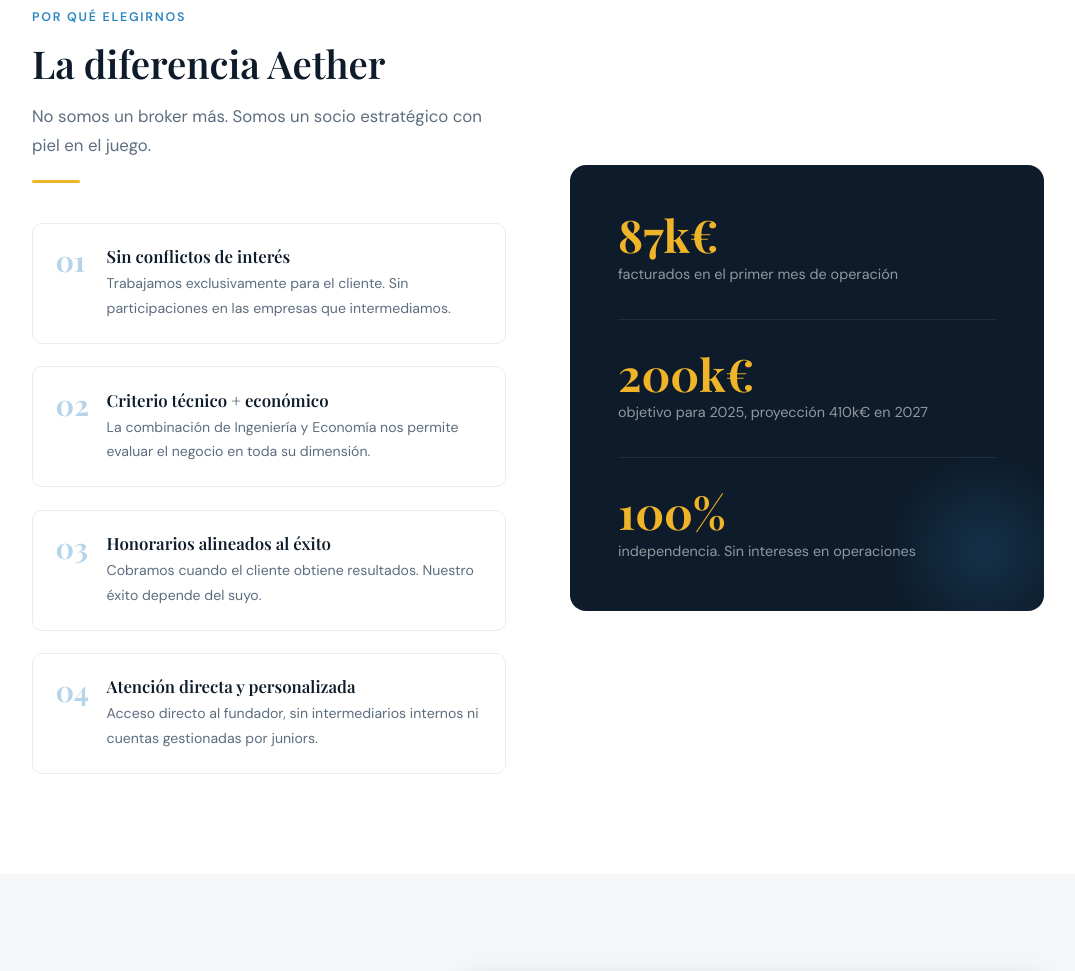
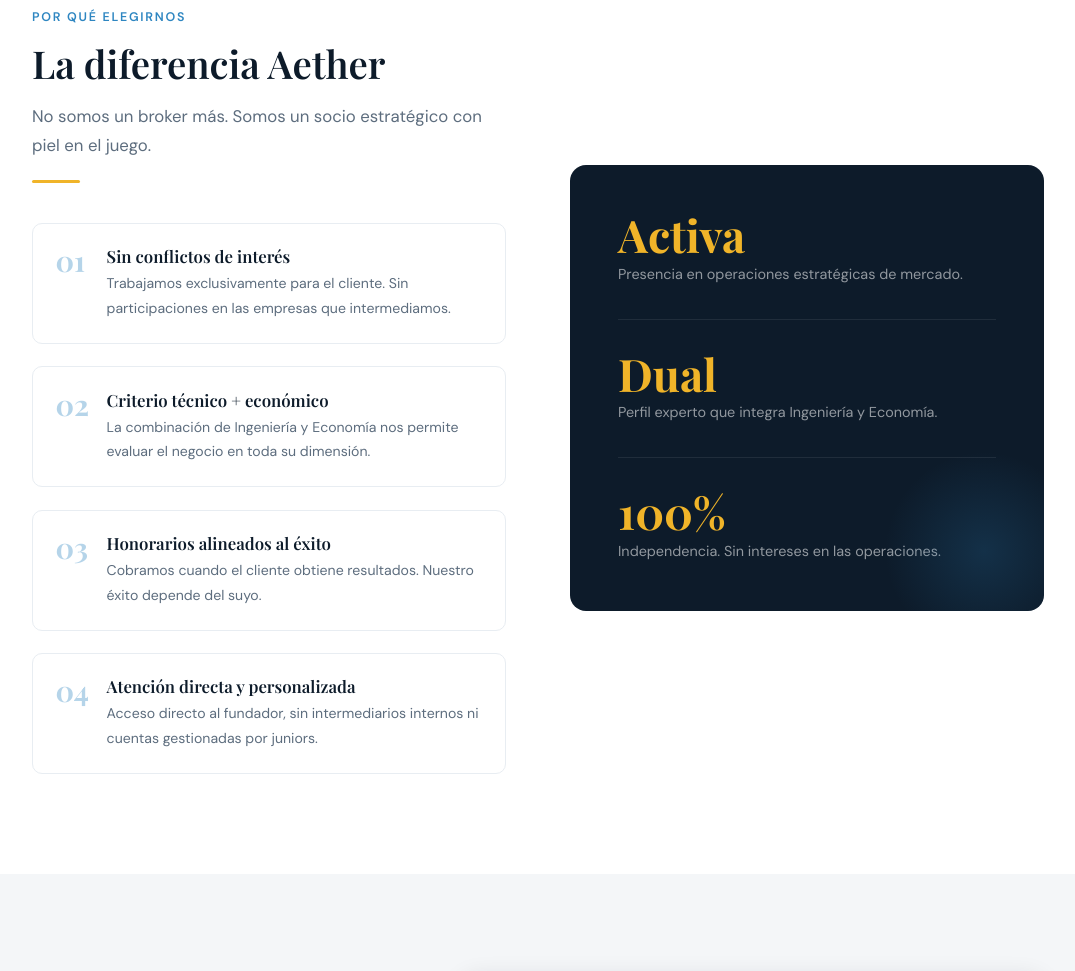
Before and after one commit to aetherconsulting-sys/Aether-web, a plain HTML site: page index.html in a window 1280 px wide. Shown: the part 4549-5520 px from the top of the page, without its empty margins (102-1177 px from the left). Drawn offline with nearby package versions, Linux system fonts and the light colour scheme.

Commit message:
Update index.html

```diff
--- a/index.html
+++ b/index.html
@@ -297,18 +297,21 @@
       </div>
       <div class="whyus__visual fade-in">
   <div class="whyus__stat">
-          <div class="whyus__stat-val" data-i18n="why.s1v"></div>
-          <div class="whyus__stat-label" data-i18n="why.s1l"></div>
+    <div class="whyus__stat-val">Activa</div>
+    <div class="whyus__stat-label">Presencia en operaciones estratégicas de mercado.</div>
   </div>
+
   <div class="whyus__stat">
-          <div class="whyus__stat-val" data-i18n="why.s2v"></div>
-          <div class="whyus__stat-label" data-i18n="why.s2l"></div>
+    <div class="whyus__stat-val">Dual</div>
+    <div class="whyus__stat-label">Perfil experto que integra Ingeniería y Economía.</div>
   </div>
+
   <div class="whyus__stat">
-          <div class="whyus__stat-val" data-i18n="why.s3v"></div>
-          <div class="whyus__stat-label" data-i18n="why.s3l"></div>
+    <div class="whyus__stat-val">100%</div>
+    <div class="whyus__stat-label">Independencia. Sin intereses en las operaciones.</div>
   </div>
 </div>
+
     </div>
   </div>
 </section>
```
Lines whose indentation alone changed are shown as unchanged.
